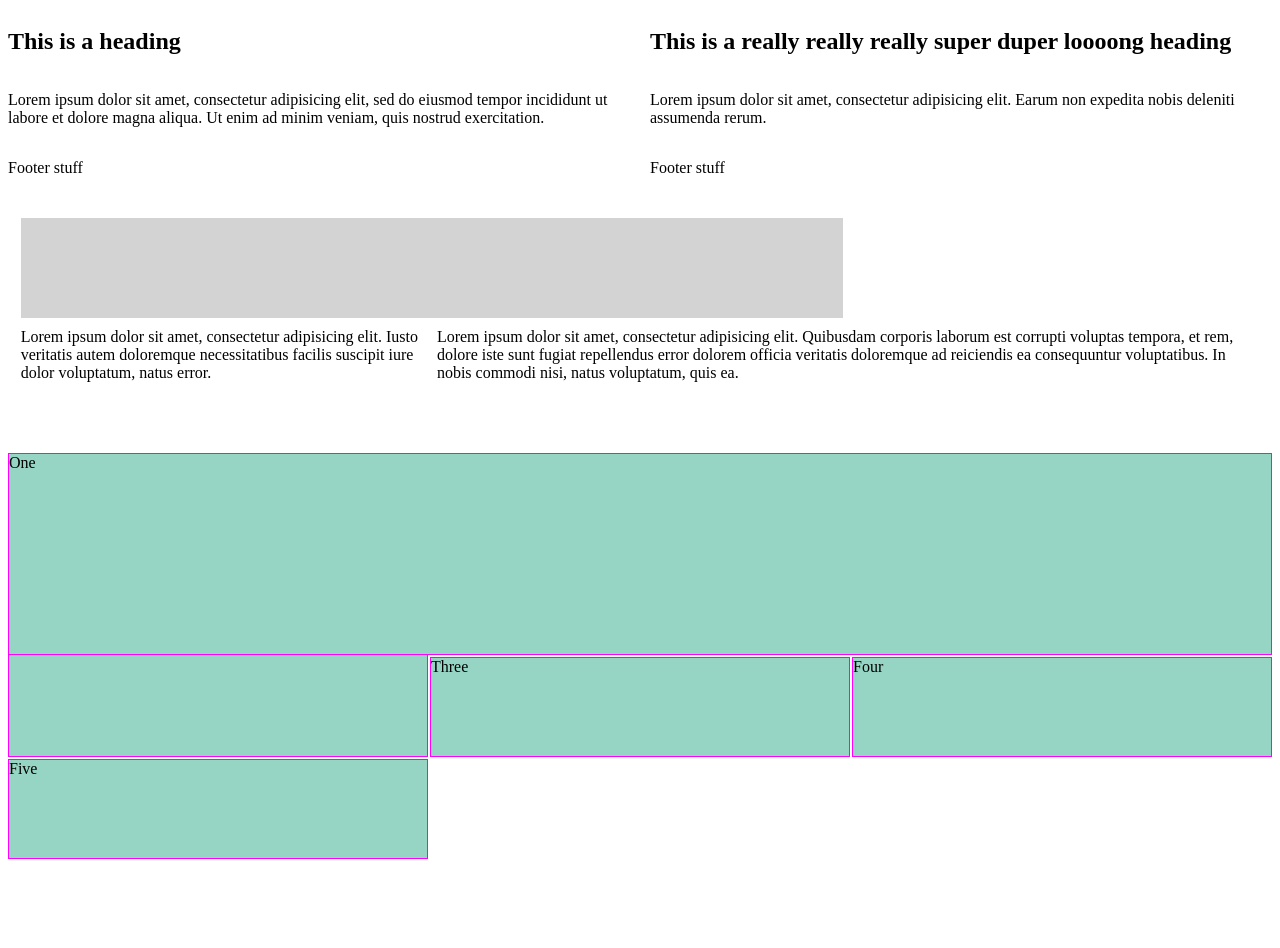
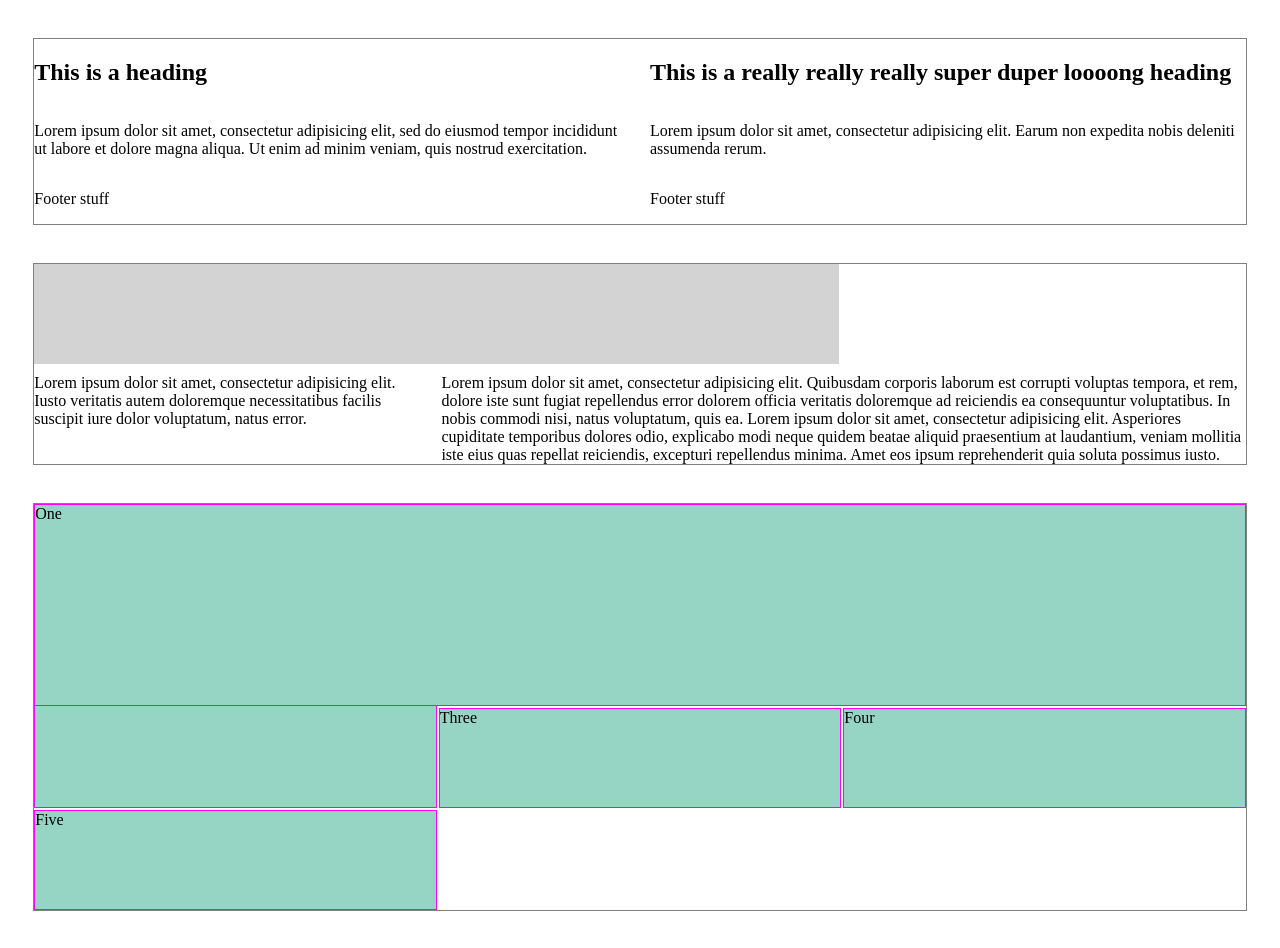
Before and after one commit to deniolp/myGrids, a plain HTML site: page index.html in a window 1280 px wide. Before the commit the page ends 867 px from the top, so only its background shows below. Drawn offline with Linux system fonts and the light colour scheme.

Commit message:
Improving the height of rows in grid-container by using grid-template-rows: 100px auto

```diff
--- a/index.html
+++ b/index.html
@@ -8,7 +8,7 @@
   <link rel="stylesheet" href="style.css">
 </head>
 <body>
-  <div class="grid">
+  <div class="container grid">
     <article>
       <h2>This is a heading</h2>
       <p>Lorem ipsum dolor sit amet, consectetur adipisicing elit, sed do eiusmod tempor incididunt ut labore et dolore magna aliqua. Ut enim ad minim veniam, quis nostrud exercitation.</p>
@@ -21,13 +21,13 @@
     </article>
   </div>
 
-  <div class="grid-container">
-    <div class="text">Lorem ipsum dolor sit amet, consectetur adipisicing elit. Quibusdam corporis laborum est corrupti voluptas tempora, et rem, dolore iste sunt fugiat repellendus error dolorem officia veritatis doloremque ad reiciendis ea consequuntur voluptatibus. In nobis commodi nisi, natus voluptatum, quis ea.</div>
+  <div class="container grid-container">
+    <div class="text">Lorem ipsum dolor sit amet, consectetur adipisicing elit. Quibusdam corporis laborum est corrupti voluptas tempora, et rem, dolore iste sunt fugiat repellendus error dolorem officia veritatis doloremque ad reiciendis ea consequuntur voluptatibus. In nobis commodi nisi, natus voluptatum, quis ea. Lorem ipsum dolor sit amet, consectetur adipisicing elit. Asperiores cupiditate temporibus dolores odio, explicabo modi neque quidem beatae aliquid praesentium at laudantium, veniam mollitia iste eius quas repellat reiciendis, excepturi repellendus minima. Amet eos ipsum reprehenderit quia soluta possimus iusto.</div>
     <div class="image"></div>
     <div class="caption">Lorem ipsum dolor sit amet, consectetur adipisicing elit. Iusto veritatis autem doloremque necessitatibus facilis suscipit iure dolor voluptatum, natus error.</div>
   </div>
 
-  <div class="wrapper">
+  <div class="container wrapper">
     <div class="box1">One</div>
     <div class="box2">Two</div>
     <div>Three</div>
--- a/style.css
+++ b/style.css
@@ -4,6 +4,11 @@ html {
 
 *, *:before, *:after {
   box-sizing: inherit;
+}
+
+.container {
+  margin: 3% 2%;
+  border: 1px solid grey;
 }
 
 .grid {
@@ -26,12 +31,11 @@ article {
 }
 
 .grid-container {
-  margin: 2% 1%;
   display: grid;
   grid-template-columns: 1fr 1fr 1fr;
   grid-column-gap: 10px;
   grid-row-gap: 10px;
-  grid-auto-rows: 100px;
+  grid-template-rows: 100px auto;
   grid-template-areas:
     "img img ."
     "caption text text"
```
